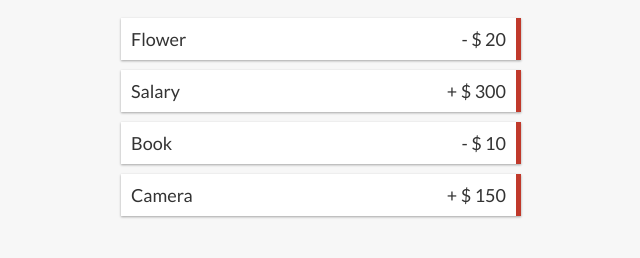
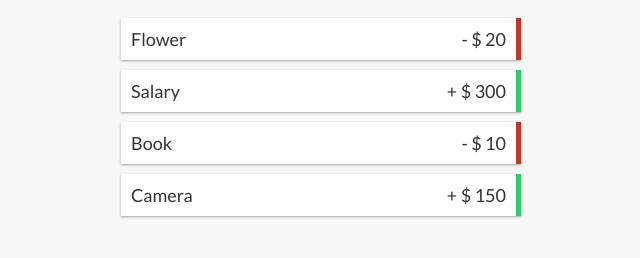
Before and after one commit to SashaDemi/Expense-Tracker, a React (Create React App) app: page / in a window 1280 px wide. Shown: the part 343-601 px from the top of the page, without its empty margins (319-959 px from the left). Built offline with nearby package versions, Linux system fonts and the light colour scheme.

Commit message:
add dynamic class to Transaction.js.

```diff
--- a/src/components/Transaction.js
+++ b/src/components/Transaction.js
@@ -2,10 +2,12 @@ import React from "react"
 
 export const Transaction = ({transactionItem}) => {
     // if transactionItem.amount < 0 then '-' other '+'
-    const sign = transactionItem.amount < 0 ? '-' : '+';
+    const sign = transactionItem.amount < 0 ? "-" : "+";
+    const transactionColor =  transactionItem.amount < 0 ? "minus" : "plus";
+
 
     return (
-        <li className="minus">
+        <li className={transactionColor}>
             {transactionItem.text}
             {/*Math.abs - return absolut number (if -5 => 5)*/}
             <span>{sign} $ {Math.abs(transactionItem.amount)}</span>
```
